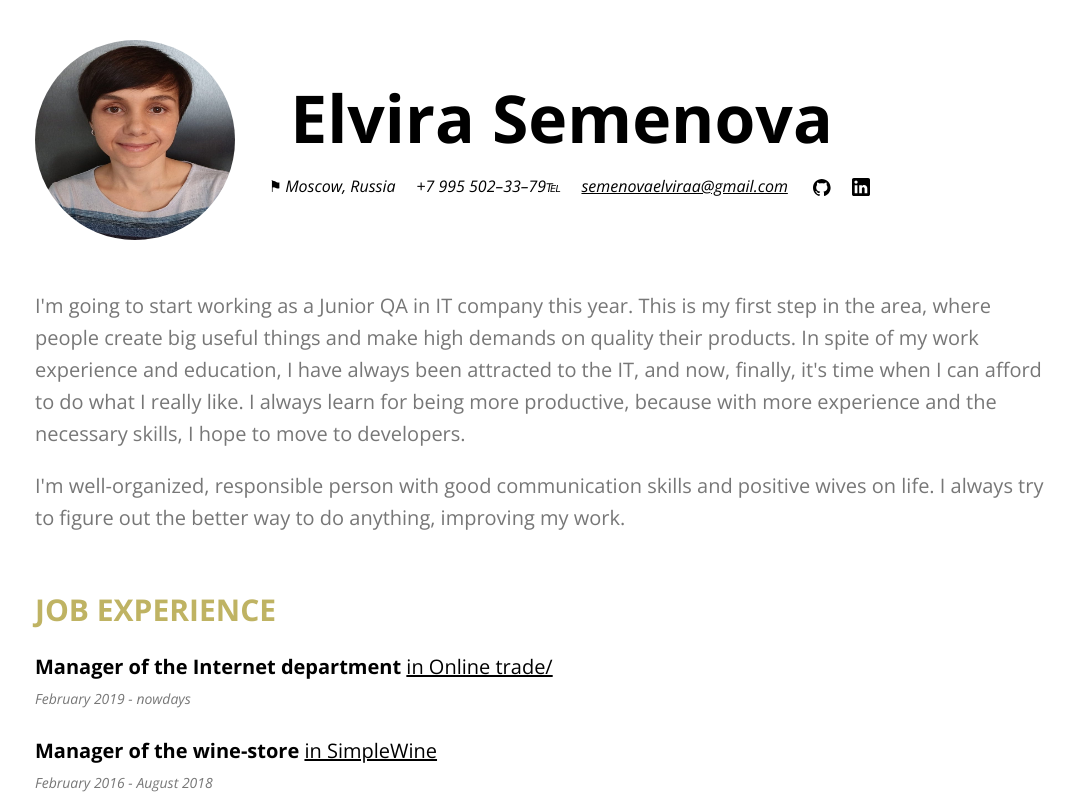
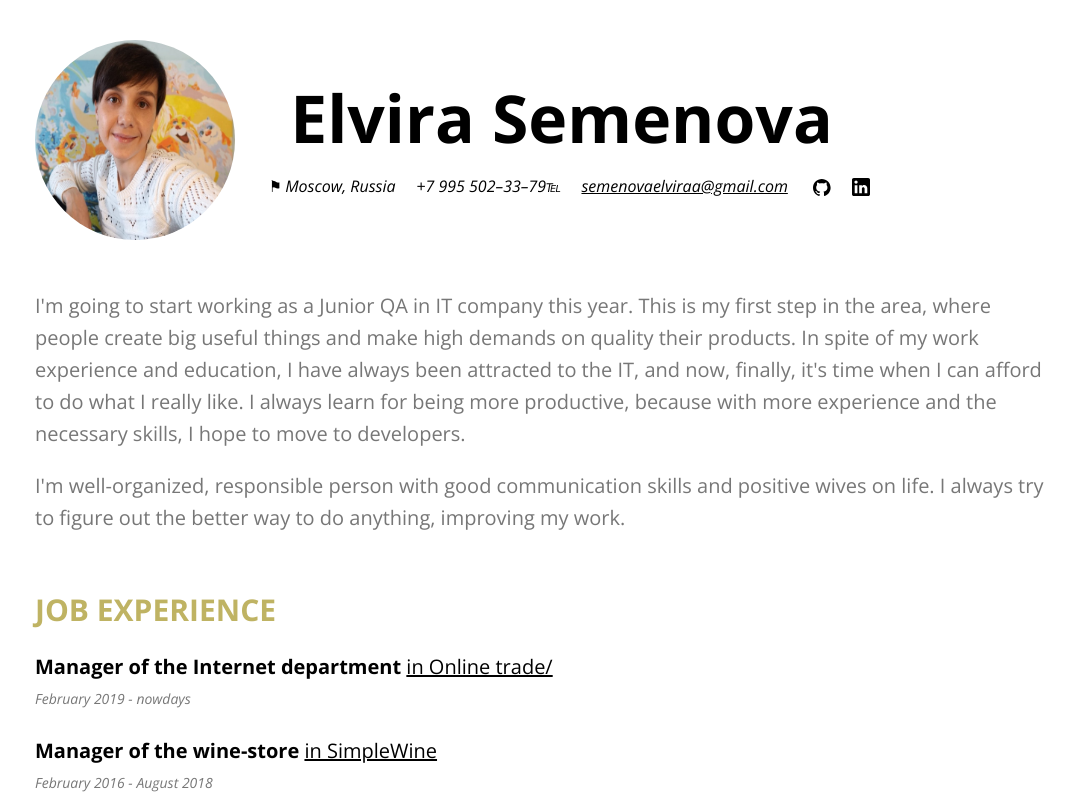
Before and after one commit to ElviraQA/rsschool-cv, a plain HTML site: page index.html in a window 1280 px wide. Shown: the top 802 px of the page, without its empty margins (93-1167 px from the left). Drawn offline with nearby package versions, Linux system fonts and the light colour scheme.

Commit message:
fix: README.md

```diff
--- a/index.html
+++ b/index.html
@@ -158,7 +158,7 @@ body {
 <body>
 <div class="content">
     <header>
-        <img class="photo" src="Elvira-Semenova.jpg" alt="Photo of Elvira Semenova">
+        <img class="photo" src="Elvira-Semenova1.jpg" alt="Photo of Elvira Semenova">
 
         <div class="title">
             <h1>Elvira Semenova</h1>
```
Also changed, not shown: Elvira-Semenova1.jpg (added).
